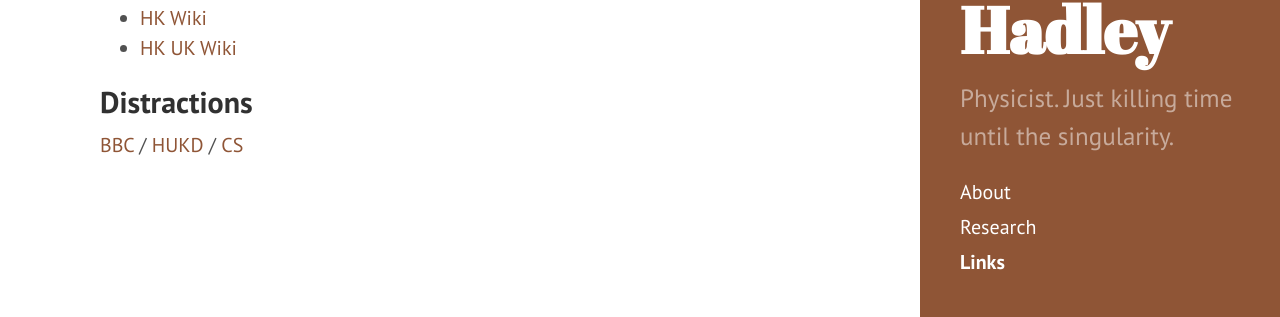
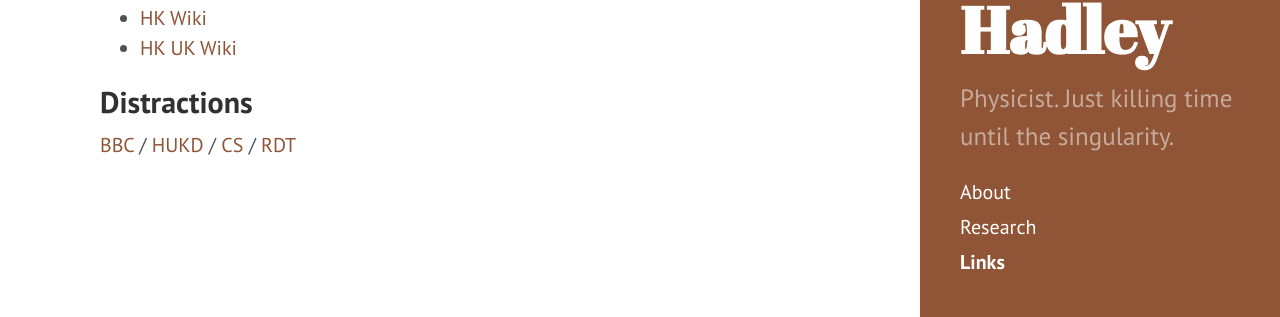
Before and after one commit to davehadley/davehadley.github.io, a Jekyll site: the page built from links.md, in a window 1280 px wide and 1070 px high. Shown: the part 750-1067 px from the top of the window. Built offline with Jekyll 4.4.1, drawn with Linux system fonts in a browser that asks for light colours; nearby versions of some CDN libraries.

Commit message:
Add reddit link.

```diff
--- a/links.md
+++ b/links.md
@@ -32,3 +32,4 @@ weight: 99
 [BBC](http://www.bbc.co.uk/news/politics)
 / [HUKD](http://hukd.garyrip.com/top/index.php)
 / [CS](http://www.cheapshark.com/browse)
+/ [RDT](https://www.reddit.com/)
```
